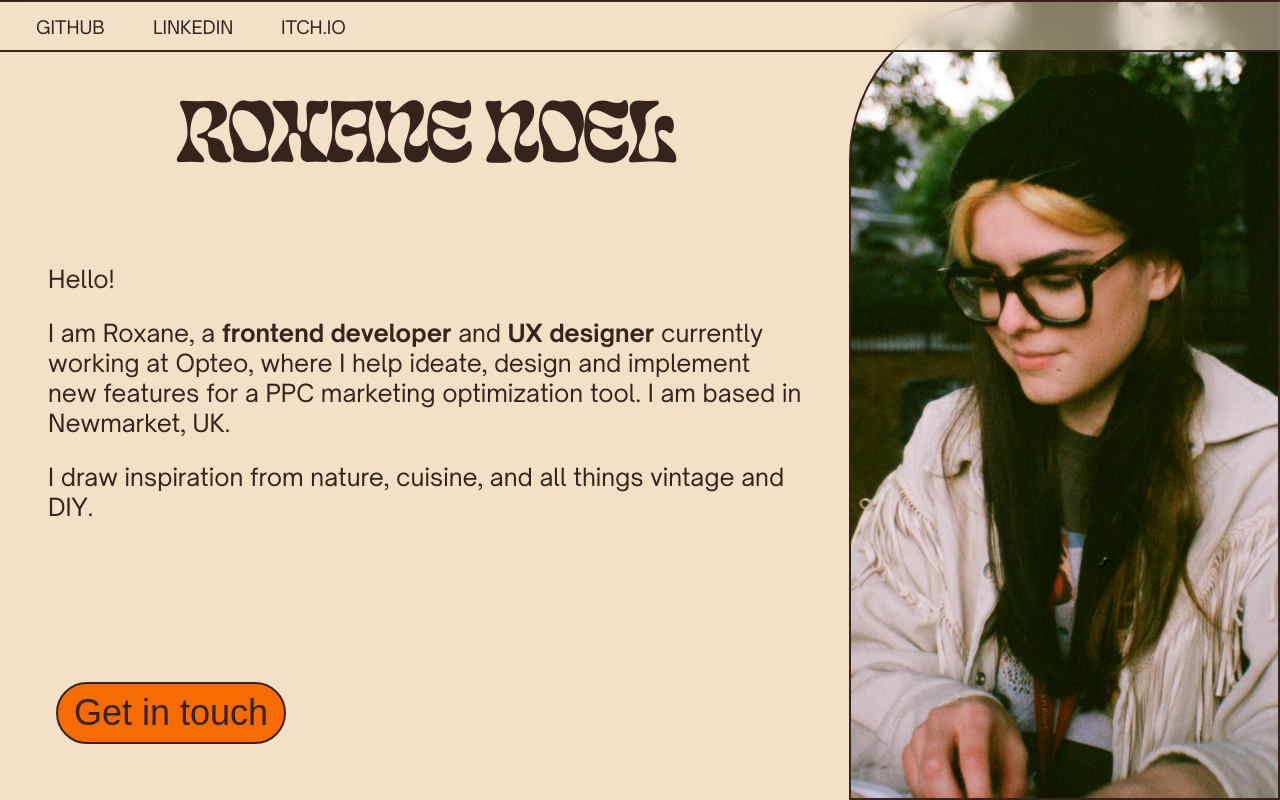
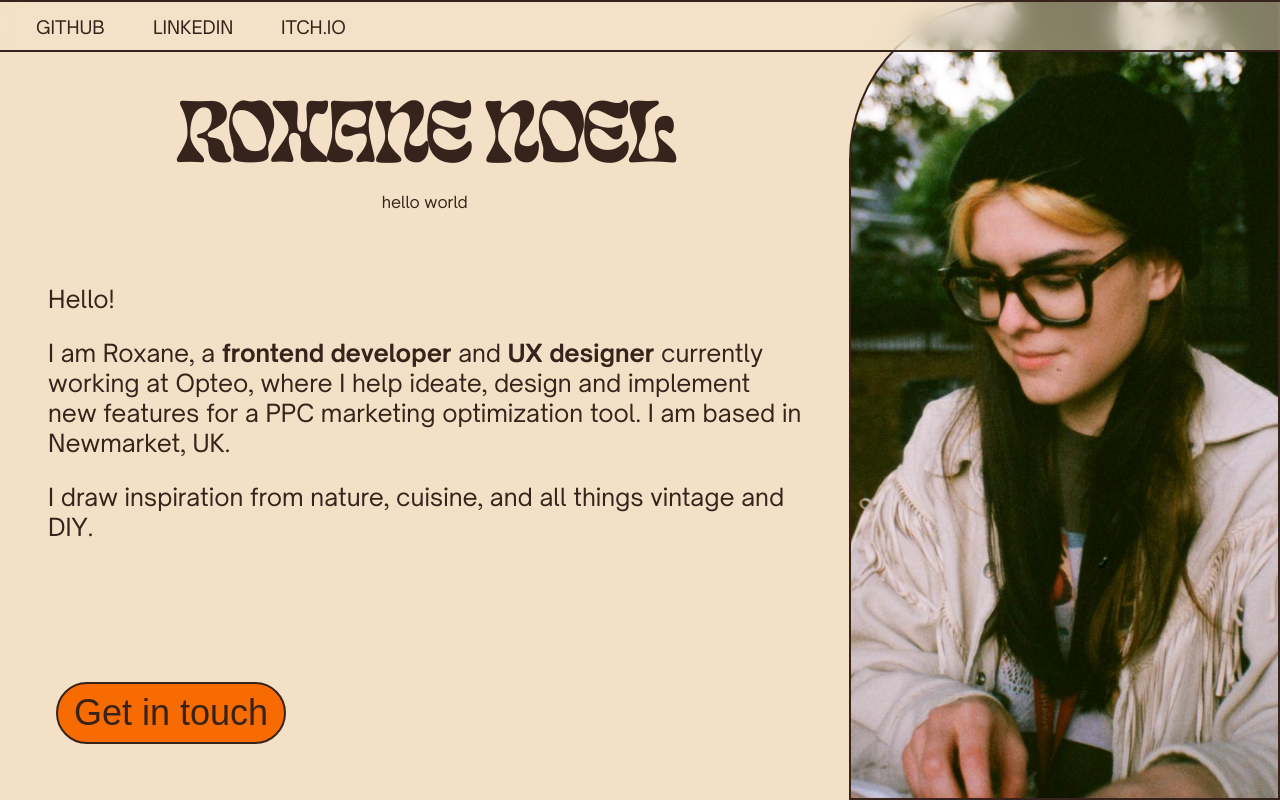
Before and after one commit to Roxanoel/roxanoel.github.io, a React (Create React App) app: page / in a window 1280 px wide. Built offline with nearby package versions, Linux system fonts and the light colour scheme.

Commit message:
Added boilerplate for JobTitles component

```diff
--- a/src/App.js
+++ b/src/App.js
@@ -1,6 +1,6 @@
 import Navbar from "./components/Navbar";
 import Title from "./components/Title";
-import Footer from "./components/Footer";
+import JobTitles from "./components/JobTitles";
 import HeroText from "./components/HeroText";
 import Button from "./components/Button";
 
@@ -14,6 +14,7 @@ function App() {
           <div id="app-body">
             <section class="hero-section">
               <Title />
+              <JobTitles />
               <HeroText />
             </section>
             <aside className="portrait"></aside>
--- /dev/null
+++ b/src/components/JobTitles.js
@@ -0,0 +1,5 @@
+function JobTitles() {
+    return <div>hello world</div>
+}
+
+export default JobTitles
```
